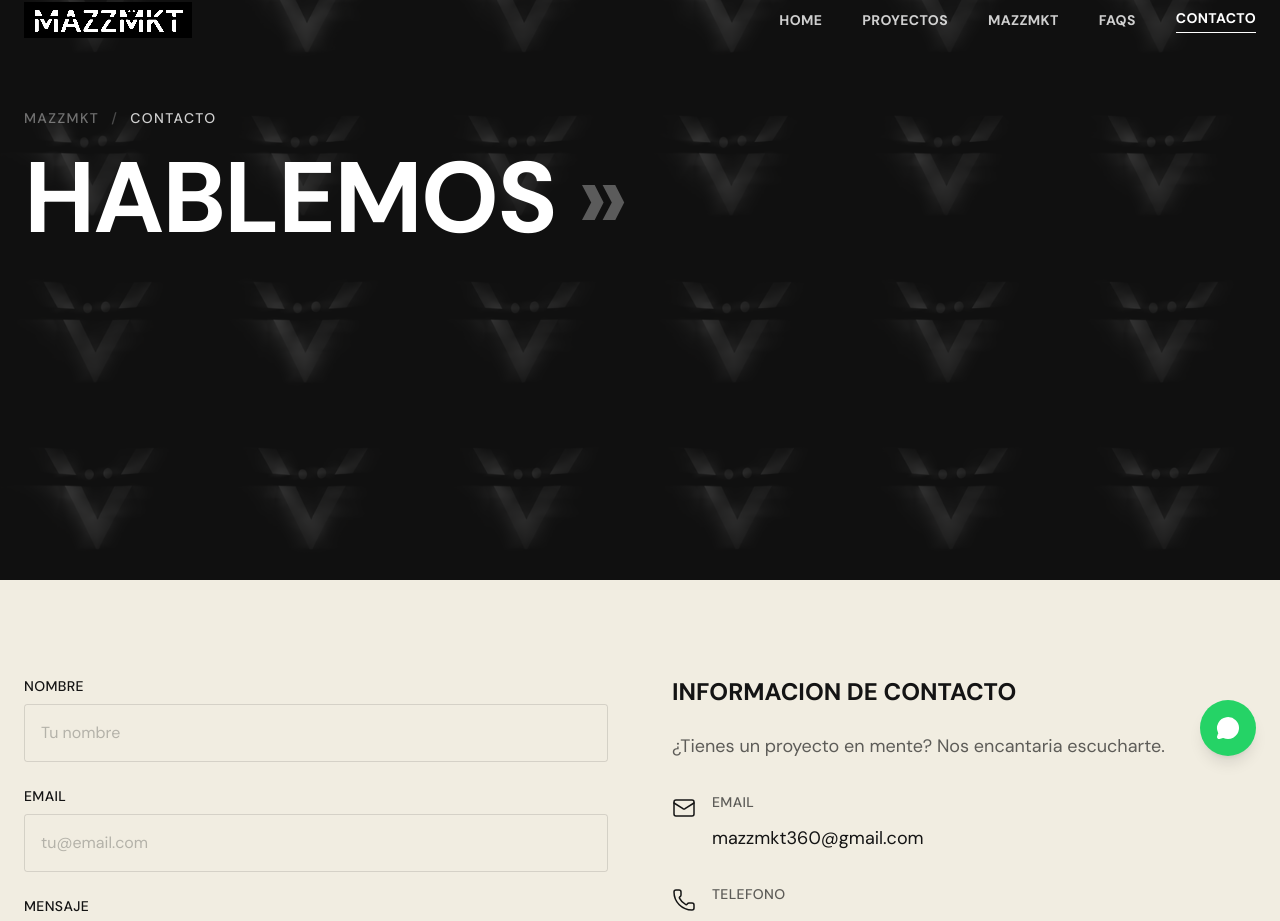
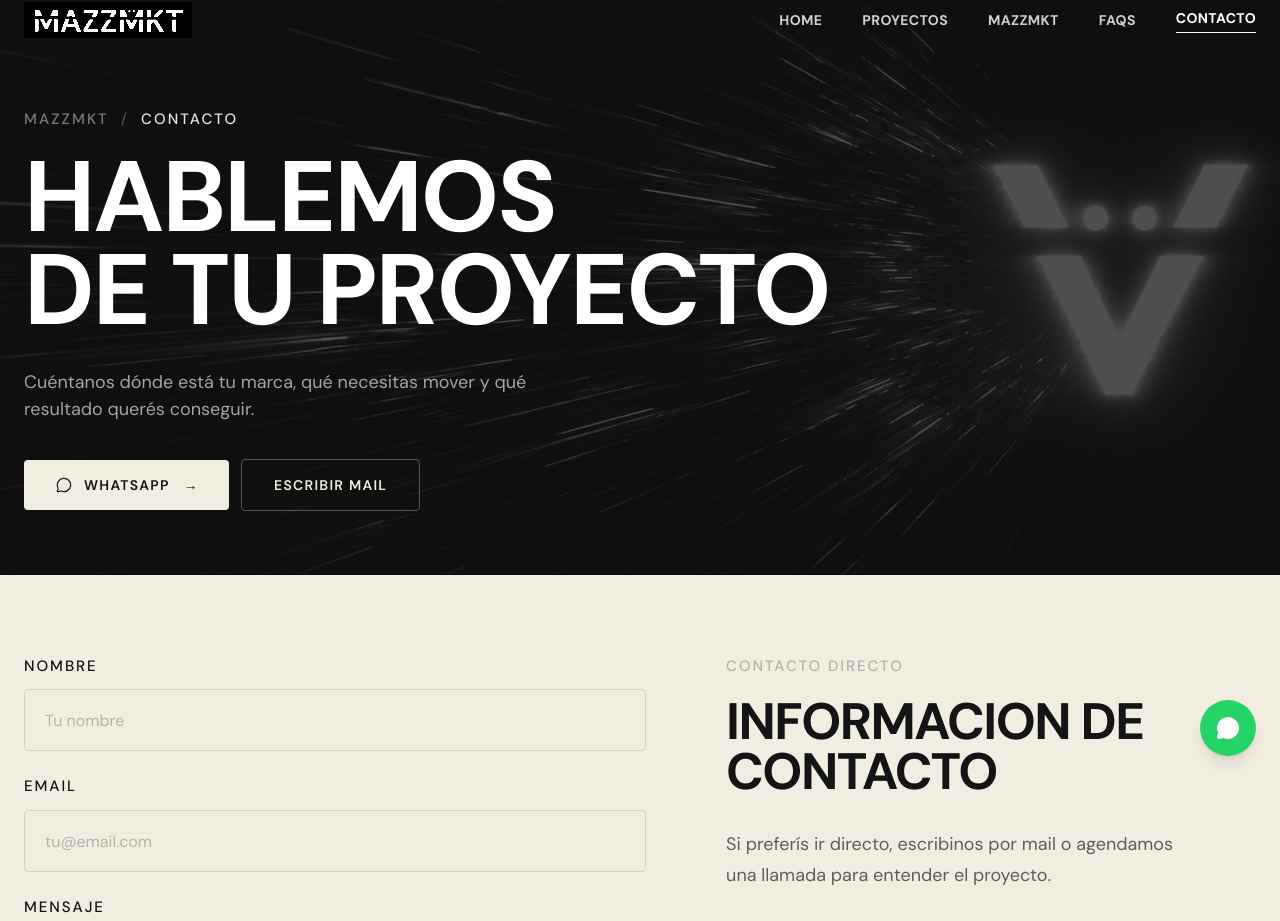
Before and after one commit to marianamazza2/mazzmkt, a React (Vite) app: page /contacto in a window 1280 px wide. Shown: the part 20-941 px from the top of the page. Built offline with nearby package versions, Linux system fonts and the light colour scheme.

Commit message:
UPDATE styles in contacto page for desktop

```diff
--- a/src/routes/contacto.tsx
+++ b/src/routes/contacto.tsx
@@ -1,7 +1,7 @@
 import { createFileRoute } from "@tanstack/react-router";
 import { motion } from "framer-motion";
 import { SEOHead } from "@/components/seo/SEOHead";
-import { Mail, Phone, MapPin } from "lucide-react";
+import { Mail, MessageCircle, Phone, MapPin } from "lucide-react";
 import { useState } from "react";
 
 export const Route = createFileRoute("/contacto")({
@@ -9,6 +9,10 @@ export const Route = createFileRoute("/contacto")({
 });
 
 function ContactoPage() {
+  const whatsappUrl = `https://wa.me/5491112345678?text=${encodeURIComponent(
+    "Hola! Quiero hablar sobre un proyecto."
+  )}`;
+
   const [formData, setFormData] = useState({
     name: "",
     email: "",
@@ -43,12 +47,15 @@ function ContactoPage() {
       />
 
       {/* Hero */}
-      <section className="bg-dark pt-24 pb-6 md:pt-32 md:pb-20 relative overflow-hidden md:min-h-[600px]">
+      <section className="bg-dark pt-24 pb-6 md:pt-32 md:pb-16 relative overflow-hidden">
         <div
-          className="absolute inset-0 bg-cover bg-center bg-no-repeat"
+          className="hidden md:block absolute -inset-x-[2%] inset-y-0 bg-no-repeat"
           style={{
-            backgroundImage: `url('/images/hero-pattern.png')`,
-            opacity: 0.20,
+            backgroundImage: `url('/images/hero-home.png')`,
+            backgroundPosition: "center center",
+            backgroundSize: "100% auto",
+            opacity: 0.25,
+            animation: "tv-static 0.45s steps(1) infinite",
           }}
         />
         <div className="container mx-auto px-5 md:px-6 relative">
@@ -61,34 +68,99 @@ function ContactoPage() {
               initial={{ opacity: 0, x: -20 }}
               animate={{ opacity: 1, x: 0 }}
               transition={{ duration: 0.6, delay: 0.2 }}
-              className="text-[10px] md:text-sm font-medium text-[#ffffffcc] mb-1.5 md:mb-6 tracking-[1.5px] md:tracking-widest flex items-center gap-3 font-geist"
+              className="font-medium flex items-center gap-3 mb-1.5 md:mb-5 md:text-[15px] md:uppercase md:text-[#ffffffe0] font-geist"
             >
-              <span className="opacity-50">MAZZMKT</span>
-              <span className="opacity-30">/</span>
-              <span>CONTACTO</span>
+              <span
+                className="md:hidden"
+                style={{ fontSize: "10px", letterSpacing: "1.5px", color: "#5F5E5A", textTransform: "uppercase" }}
+              >
+                MAZZMKT / CONTACTO
+              </span>
+              <span className="hidden md:contents" style={{ letterSpacing: "0.14em" }}>
+                <span className="opacity-50">MAZZMKT</span>
+                <span className="opacity-30">/</span>
+                <span>CONTACTO</span>
+              </span>
             </motion.p>
-            <h1
-              className="font-bold text-[#ffffff] text-[24px] md:text-[length:var(--font-display)]"
+            <div
+              className="font-bold text-[#ffffff] md:mb-8"
               style={{
+                fontSize: "var(--font-display)",
                 lineHeight: "var(--lh-display)",
                 fontWeight: 700,
+                letterSpacing: "-0.035em",
               }}
             >
-              HABLEMOS{" "}
-              <span className="text-[#ffffff50] hidden md:inline">&raquo;</span>
-            </h1>
+              <motion.h1
+                initial={{ opacity: 0, y: 30 }}
+                animate={{ opacity: 1, y: 0 }}
+                transition={{ duration: 0.6, delay: 0.1 }}
+                className="font-bold text-[#ffffff]"
+                style={{ fontSize: "inherit", lineHeight: "inherit", fontWeight: "inherit" }}
+              >
+                HABLEMOS
+              </motion.h1>
+              <motion.h1
+                initial={{ opacity: 0, y: 30 }}
+                animate={{ opacity: 1, y: 0 }}
+                transition={{ duration: 0.6, delay: 0.2 }}
+                className="hidden md:block font-bold text-[#ffffff]"
+                style={{ fontSize: "inherit", lineHeight: "inherit", fontWeight: "inherit" }}
+              >
+                DE TU PROYECTO
+              </motion.h1>
+            </div>
             {/* Subtítulo visible solo en mobile */}
             <p className="md:hidden text-[12px] text-[#888780] leading-[1.6] mt-2">
               ¿Tienes un proyecto en mente? Nos encantaría escucharte.
             </p>
+            <motion.p
+              initial={{ opacity: 0, y: 20 }}
+              animate={{ opacity: 1, y: 0 }}
+              transition={{ duration: 0.6, delay: 0.4 }}
+              className="hidden md:block max-w-xl text-[18px] text-[#f1ede1aa] mb-9"
+            >
+              Cuéntanos dónde está tu marca, qué necesitas mover y qué resultado querés conseguir.
+            </motion.p>
+            <motion.div
+              initial={{ opacity: 0, y: 20 }}
+              animate={{ opacity: 1, y: 0 }}
+              transition={{ duration: 0.6, delay: 0.45 }}
+              className="hidden md:flex items-center gap-3"
+            >
+              <a
+                href={whatsappUrl}
+                target="_blank"
+                rel="noopener noreferrer"
+                className="inline-flex items-center justify-center gap-3 rounded-sm bg-[#f1ede1] px-8 py-[15px] text-sm font-semibold uppercase text-[#141414] transition-opacity hover:opacity-85 font-geist"
+                style={{ letterSpacing: "0.09em" }}
+              >
+                <MessageCircle className="h-4 w-4" strokeWidth={1.8} />
+                WHATSAPP
+                <motion.span
+                  className="inline-block"
+                  animate={{ x: [0, 5, 0] }}
+                  transition={{ duration: 1.5, repeat: Infinity, ease: "easeInOut" }}
+                >
+                  →
+                </motion.span>
+              </a>
+              <a
+                href="mailto:mazzmkt360@gmail.com"
+                className="inline-flex items-center justify-center rounded-sm border border-[#f1ede14d] px-8 py-[15px] text-sm font-semibold uppercase text-[#f1ede1] transition-colors hover:border-[#f1ede1] font-geist"
+                style={{ letterSpacing: "0.09em" }}
+              >
+                ESCRIBIR MAIL
+              </a>
+            </motion.div>
           </motion.div>
         </div>
       </section>
 
       {/* Contact Form & Info */}
-      <section className="bg-light py-5 md:py-24">
+      <section id="contacto-form" className="bg-light py-5 md:py-20">
         <div className="container mx-auto px-5 md:px-6">
-          <div className="grid lg:grid-cols-2 gap-8 lg:gap-16">
+          <div className="grid lg:grid-cols-[1.08fr_0.92fr] gap-8 lg:gap-20 items-start">
             {/* Form */}
             <motion.div
               initial={{ opacity: 0, x: -30 }}
@@ -97,14 +169,14 @@ function ContactoPage() {
               transition={{ duration: 0.6 }}
             >
               {submitted ? (
-                <div className="border border-[#14141420] p-12 text-center rounded-[3px]">
-                  <h3 className="text-2xl font-bold text-[#141414] mb-4">¡GRACIAS!</h3>
-                  <p className="text-[#141414aa]">Te responderemos lo antes posible.</p>
+                <div className="border border-[#14141420] p-8 md:p-12 text-center rounded-sm">
+                  <h3 className="text-2xl md:text-[36px] font-bold text-[#141414] mb-4">¡GRACIAS!</h3>
+                  <p className="text-[13px] md:text-lg text-[#141414aa]">Te responderemos lo antes posible.</p>
                 </div>
               ) : (
                 <form onSubmit={handleSubmit} className="space-y-3 md:space-y-6">
                   <div>
-                    <label className="block text-[11px] md:text-sm font-medium text-[#888780] md:text-[#141414] mb-1 md:mb-2 uppercase tracking-[1px] md:tracking-wide">
+                    <label className="block text-[11px] md:text-[15px] font-medium text-[#888780] md:text-[#141414] mb-1 md:mb-3 uppercase tracking-[1px] md:tracking-[0.13em] font-geist">
                       Nombre
                     </label>
                     <input
@@ -112,12 +184,12 @@ function ContactoPage() {
                       required
                       value={formData.name}
                       onChange={(e) => setFormData({ ...formData, name: e.target.value })}
-                      className="w-full border border-[rgba(44,44,42,0.12)] md:border-[#14141420] bg-white md:bg-transparent px-3 py-2.5 md:p-4 text-[13px] md:text-base text-[#141414] focus:border-[#141414] focus:outline-none transition-colors rounded-[3px] placeholder:text-[#B4B2A9] placeholder:text-[13px] md:placeholder:text-base"
+                      className="w-full border border-[rgba(44,44,42,0.12)] md:border-[#14141420] bg-white md:bg-transparent px-3 py-2.5 md:px-5 md:py-4 text-[13px] md:text-lg text-[#141414] focus:border-[#141414] focus:outline-none transition-colors rounded-sm placeholder:text-[#B4B2A9] placeholder:text-[13px] md:placeholder:text-base"
                       placeholder="Tu nombre"
                     />
                   </div>
                   <div>
-                    <label className="block text-[11px] md:text-sm font-medium text-[#888780] md:text-[#141414] mb-1 md:mb-2 uppercase tracking-[1px] md:tracking-wide">
+                    <label className="block text-[11px] md:text-[15px] font-medium text-[#888780] md:text-[#141414] mb-1 md:mb-3 uppercase tracking-[1px] md:tracking-[0.13em] font-geist">
                       Email
                     </label>
                     <input
@@ -125,12 +197,12 @@ function ContactoPage() {
                       required
                       value={formData.email}
                       onChange={(e) => setFormData({ ...formData, email: e.target.value })}
-                      className="w-full border border-[rgba(44,44,42,0.12)] md:border-[#14141420] bg-white md:bg-transparent px-3 py-2.5 md:p-4 text-[13px] md:text-base text-[#141414] focus:border-[#141414] focus:outline-none transition-colors rounded-[3px] placeholder:text-[#B4B2A9] placeholder:text-[13px] md:placeholder:text-base"
+                      className="w-full border border-[rgba(44,44,42,0.12)] md:border-[#14141420] bg-white md:bg-transparent px-3 py-2.5 md:px-5 md:py-4 text-[13px] md:text-lg text-[#141414] focus:border-[#141414] focus:outline-none transition-colors rounded-sm placeholder:text-[#B4B2A9] placeholder:text-[13px] md:placeholder:text-base"
                       placeholder="tu@email.com"
                     />
                   </div>
                   <div>
-                    <label className="block text-[11px] md:text-sm font-medium text-[#888780] md:text-[#141414] mb-1 md:mb-2 uppercase tracking-[1px] md:tracking-wide">
+                    <label className="block text-[11px] md:text-[15px] font-medium text-[#888780] md:text-[#141414] mb-1 md:mb-3 uppercase tracking-[1px] md:tracking-[0.13em] font-geist">
                       Mensaje
                     </label>
                     <textarea
@@ -138,14 +210,14 @@ function ContactoPage() {
                       rows={4}
                       value={formData.message}
                       onChange={(e) => setFormData({ ...formData, message: e.target.value })}
-                      className="w-full border border-[rgba(44,44,42,0.12)] md:border-[#14141420] bg-white md:bg-transparent px-3 py-2.5 md:p-4 text-[13px] md:text-base text-[#141414] focus:border-[#141414] focus:outline-none transition-colors resize-y md:resize-none rounded-[3px] min-h-[100px] md:min-h-[180px] placeholder:text-[#B4B2A9] placeholder:text-[13px] md:placeholder:text-base"
+                      className="w-full border border-[rgba(44,44,42,0.12)] md:border-[#14141420] bg-white md:bg-transparent px-3 py-2.5 md:px-5 md:py-4 text-[13px] md:text-lg text-[#141414] focus:border-[#141414] focus:outline-none transition-colors resize-y md:resize-none rounded-sm min-h-[100px] md:min-h-[180px] placeholder:text-[#B4B2A9] placeholder:text-[13px] md:placeholder:text-base"
                       placeholder="Cuentanos sobre tu proyecto..."
                     />
                   </div>
                   <button
                     type="submit"
                     disabled={isSubmitting}
-                    className="w-full bg-[#2C2C2A] text-[#F1EFE8] py-3 md:py-4 font-medium md:font-semibold text-[12px] md:text-sm uppercase tracking-[1.5px] md:tracking-wide hover:bg-[#3a3a38] transition-colors disabled:opacity-50 rounded-[3px] mt-1"
+                    className="w-full bg-[#2C2C2A] text-[#F1EFE8] py-3 md:py-5 font-medium md:font-semibold text-[12px] md:text-sm uppercase tracking-[1.5px] md:tracking-[0.09em] hover:bg-[#3a3a38] transition-colors disabled:opacity-50 rounded-sm mt-1 font-geist"
                   >
                     {isSubmitting ? "ENVIANDO..." : "ENVIAR MENSAJE"}
                   </button>
@@ -165,20 +237,26 @@ function ContactoPage() {
               className="space-y-4 md:space-y-8"
             >
               <div>
-                <h3 className="text-[10px] md:text-2xl font-bold text-[#141414] mb-3 md:mb-6 uppercase tracking-[2.5px] md:tracking-normal">
+                <p
+                  className="hidden md:block text-[15px] uppercase mb-5 font-medium font-geist"
+                  style={{ letterSpacing: "0.13em", color: "#B4B2A9" }}
+                >
+                  CONTACTO DIRECTO
+                </p>
+                <h3 className="text-[10px] md:text-[clamp(42px,4vw,56px)] font-bold md:leading-[0.98] text-[#141414] mb-3 md:mb-8 uppercase tracking-[2.5px] md:tracking-[-0.03em]">
                   Informacion de Contacto
                 </h3>
                 {/* Subtítulo oculto en mobile (aparece en el hero) */}
-                <p className="hidden md:block text-lg text-[#141414aa] mb-8">
-                  ¿Tienes un proyecto en mente? Nos encantaria escucharte.
+                <p className="hidden md:block text-lg text-[#5F5E5A] leading-[1.7] mb-10 max-w-md">
+                  Si preferís ir directo, escribinos por mail o agendamos una llamada para entender el proyecto.
                 </p>
               </div>
 
-              <div className="flex flex-col gap-0.5 md:gap-6">
-                <div className="flex items-center md:items-start gap-2.5 md:gap-4 px-3.5 py-3 md:px-0 md:py-0 bg-[rgba(44,44,42,0.03)] md:bg-transparent rounded-[3px] md:rounded-none">
+              <div className="flex flex-col gap-0.5 md:gap-7">
+                <div className="flex items-center md:items-start gap-2.5 md:gap-5 px-3.5 py-3 md:px-0 md:py-0 bg-[rgba(44,44,42,0.03)] md:bg-transparent rounded-[3px] md:rounded-none">
                   <Mail className="h-4 w-4 md:h-6 md:w-6 text-[#888780] md:text-[#141414] mt-0 md:mt-1 flex-shrink-0" strokeWidth={1.5} />
                   <div>
-                    <p className="text-[10px] md:text-sm font-medium text-[#B4B2A9] md:text-[#141414aa] uppercase tracking-[1px] md:tracking-wide mb-0.5 md:mb-1">
+                    <p className="text-[10px] md:text-sm font-medium text-[#B4B2A9] md:text-[#141414aa] uppercase tracking-[1px] md:tracking-[0.13em] mb-0.5 md:mb-1 font-geist">
                       Email
                     </p>
                     <a
@@ -190,10 +268,10 @@ function ContactoPage() {
                   </div>
                 </div>
 
-                <div className="flex items-center md:items-start gap-2.5 md:gap-4 px-3.5 py-3 md:px-0 md:py-0 bg-[rgba(44,44,42,0.03)] md:bg-transparent rounded-[3px] md:rounded-none">
+                <div className="flex items-center md:items-start gap-2.5 md:gap-5 px-3.5 py-3 md:px-0 md:py-0 bg-[rgba(44,44,42,0.03)] md:bg-transparent rounded-[3px] md:rounded-none">
                   <Phone className="h-4 w-4 md:h-6 md:w-6 text-[#888780] md:text-[#141414] mt-0 md:mt-1 flex-shrink-0" strokeWidth={1.5} />
                   <div>
-                    <p className="text-[10px] md:text-sm font-medium text-[#B4B2A9] md:text-[#141414aa] uppercase tracking-[1px] md:tracking-wide mb-0.5 md:mb-1">
+                    <p className="text-[10px] md:text-sm font-medium text-[#B4B2A9] md:text-[#141414aa] uppercase tracking-[1px] md:tracking-[0.13em] mb-0.5 md:mb-1 font-geist">
                       Telefono
                     </p>
                     <a
@@ -205,10 +283,10 @@ function ContactoPage() {
                   </div>
                 </div>
 
-                <div className="flex items-center md:items-start gap-2.5 md:gap-4 px-3.5 py-3 md:px-0 md:py-0 bg-[rgba(44,44,42,0.03)] md:bg-transparent rounded-[3px] md:rounded-none">
+                <div className="flex items-center md:items-start gap-2.5 md:gap-5 px-3.5 py-3 md:px-0 md:py-0 bg-[rgba(44,44,42,0.03)] md:bg-transparent rounded-[3px] md:rounded-none">
                   <MapPin className="h-4 w-4 md:h-6 md:w-6 text-[#888780] md:text-[#141414] mt-0 md:mt-1 flex-shrink-0" strokeWidth={1.5} />
                   <div>
-                    <p className="text-[10px] md:text-sm font-medium text-[#B4B2A9] md:text-[#141414aa] uppercase tracking-[1px] md:tracking-wide mb-0.5 md:mb-1">
+                    <p className="text-[10px] md:text-sm font-medium text-[#B4B2A9] md:text-[#141414aa] uppercase tracking-[1px] md:tracking-[0.13em] mb-0.5 md:mb-1 font-geist">
                       Ubicacion
                     </p>
                     <p className="text-[13px] md:text-lg font-medium md:font-normal text-[#141414] uppercase md:normal-case leading-[44px] md:leading-normal">
@@ -219,7 +297,7 @@ function ContactoPage() {
               </div>
 
               <div className="pt-3.5 md:pt-8 border-t border-[#14141420]">
-                <p className="text-[10px] md:text-sm font-medium text-[#141414aa] uppercase tracking-[1px] md:tracking-wide mb-3.5 md:mb-4">
+                <p className="text-[10px] md:text-sm font-medium text-[#141414aa] uppercase tracking-[1px] md:tracking-[0.13em] mb-3.5 md:mb-4 font-geist">
                   Siguenos
                 </p>
                 <div className="flex gap-2 md:gap-4">
```
Also changed, not shown: src/routes/faqs.tsx (+61 -24 lines).
